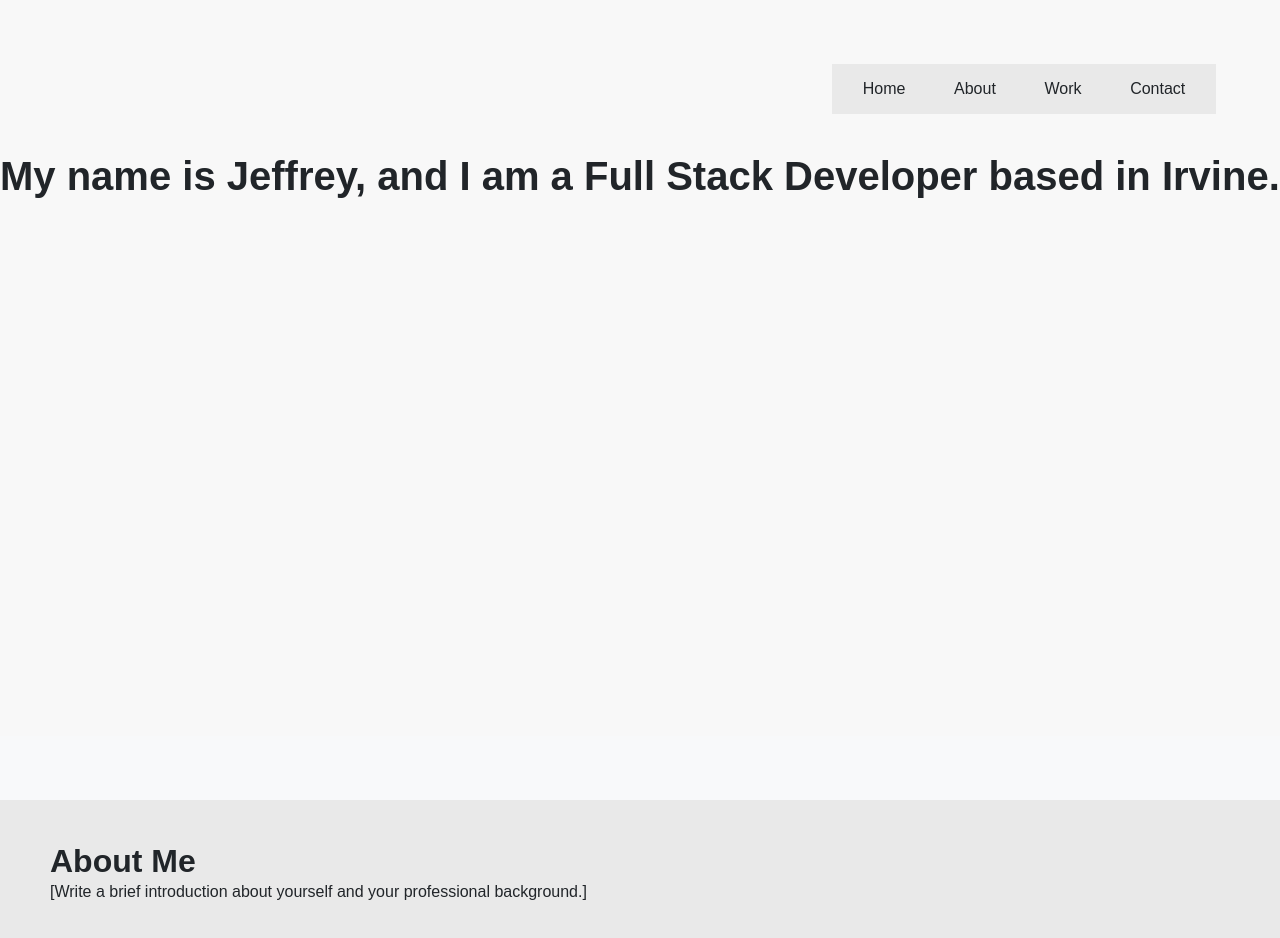
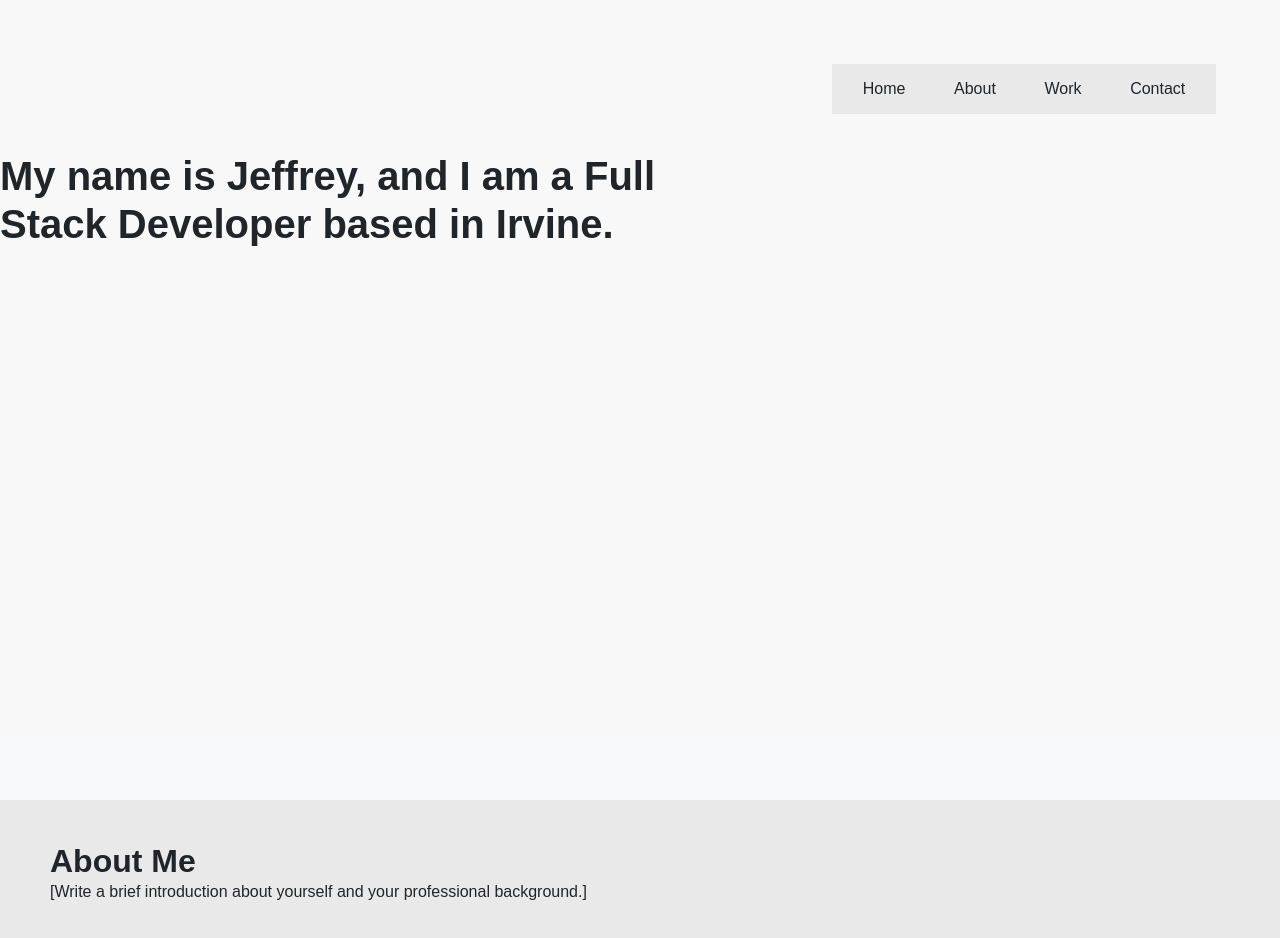
Before and after one commit to jffsun/portfolio-app, a React (Create React App) app: page / in a window 1280 px wide. Shown: the top 938 px of the page. Built offline with nearby package versions, Linux system fonts and the light colour scheme.

Commit message:
Home page styling

```diff
--- a/src/pages/Home.js
+++ b/src/pages/Home.js
@@ -3,9 +3,10 @@ import React from 'react';
 const Home = ({ pageTitle }) => {
 
   return (
-    <div className="home" id="home">
-      <h3>{pageTitle}</h3>
-      <h1>My name is Jeffrey, and I am a Full Stack Developer based in Irvine.</h1>
+    <div className="home-container" id="home">
+      <div className="home-contents">
+        <h1>My name is Jeffrey, and I am a Full Stack Developer based in Irvine.</h1>
+      </div>
     </div>
   );
 };
--- a/src/styles/global.css
+++ b/src/styles/global.css
@@ -161,10 +161,16 @@ a:hover {
   font-size: 1em;
 }
 
-.home {
-  background-color: #f8f8f8;
+.home-container {
+  display: flex;
+  justify-content: center;
+  width: 60%;
   height: 80vh;
   padding-bottom: 5%;
+  background-color: #f8f8f8;
+}
+
+.home-contents {
 }
 
 .about {
```
